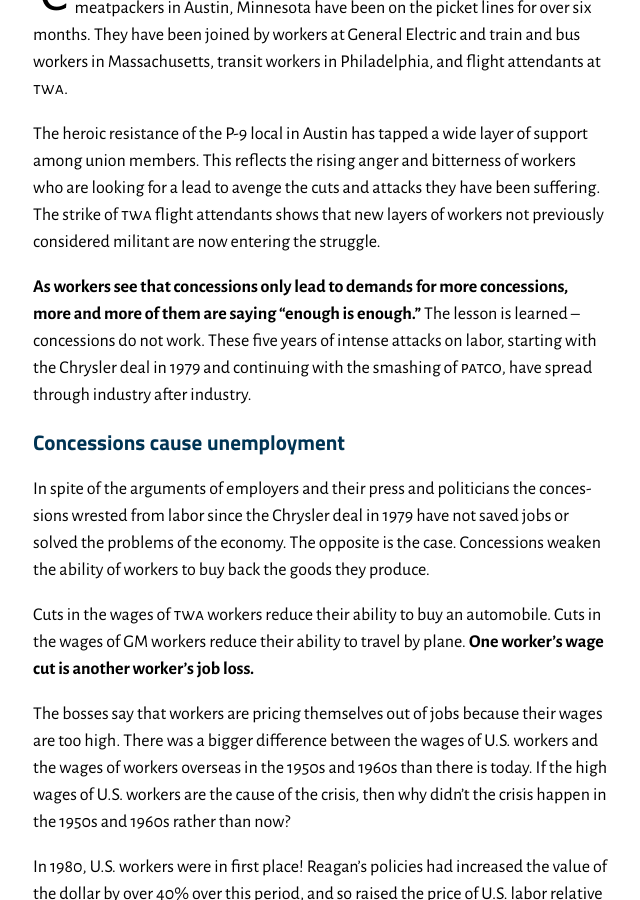
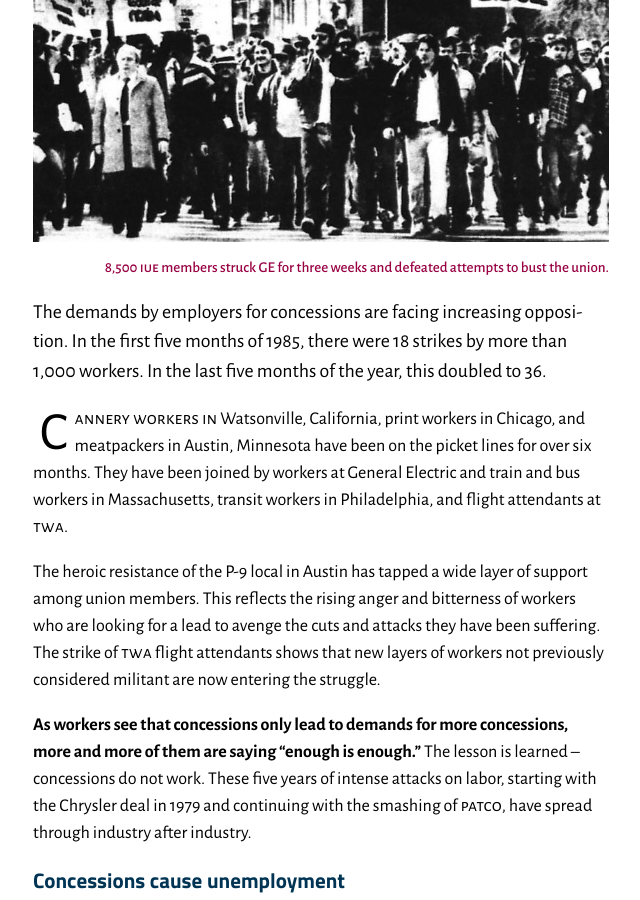
Before and after one commit to jackwillis/militanthistory, a Jekyll site: the page built from _lm_articles/01/a-socialist-program-for-labor.md, in a window 1280 px wide and 900 px high, scrolled down 324 px. Shown: the whole window, without its empty margins (319-959 px from the left). Built offline with Jekyll 4.4.1, drawn with Linux system fonts in a browser that asks for light colours.

Commit message:
A socialist program for labor - picture

```diff
--- a/_lm_articles/01/a-socialist-program-for-labor.md
+++ b/_lm_articles/01/a-socialist-program-for-labor.md
@@ -5,6 +5,11 @@
 lm_issue: 1
 location: "pp. 2–3"
 ---
+
+<figure>
+  <img alt="Strikers" src="iue-ge-strike.jpg" width="827" height="552">
+  <figcaption><p>8,500 <abbr>IUE</abbr> members struck GE for three weeks and defeated attempts to bust the union.</p></figcaption>
+</figure>
 
 {:.lead}
 The demands by employers for concessions are facing increasing opposition.
```
Also changed, not shown: lm/01/a-socialist-program-for-labor/iue-ge-strike.jpg (added).
